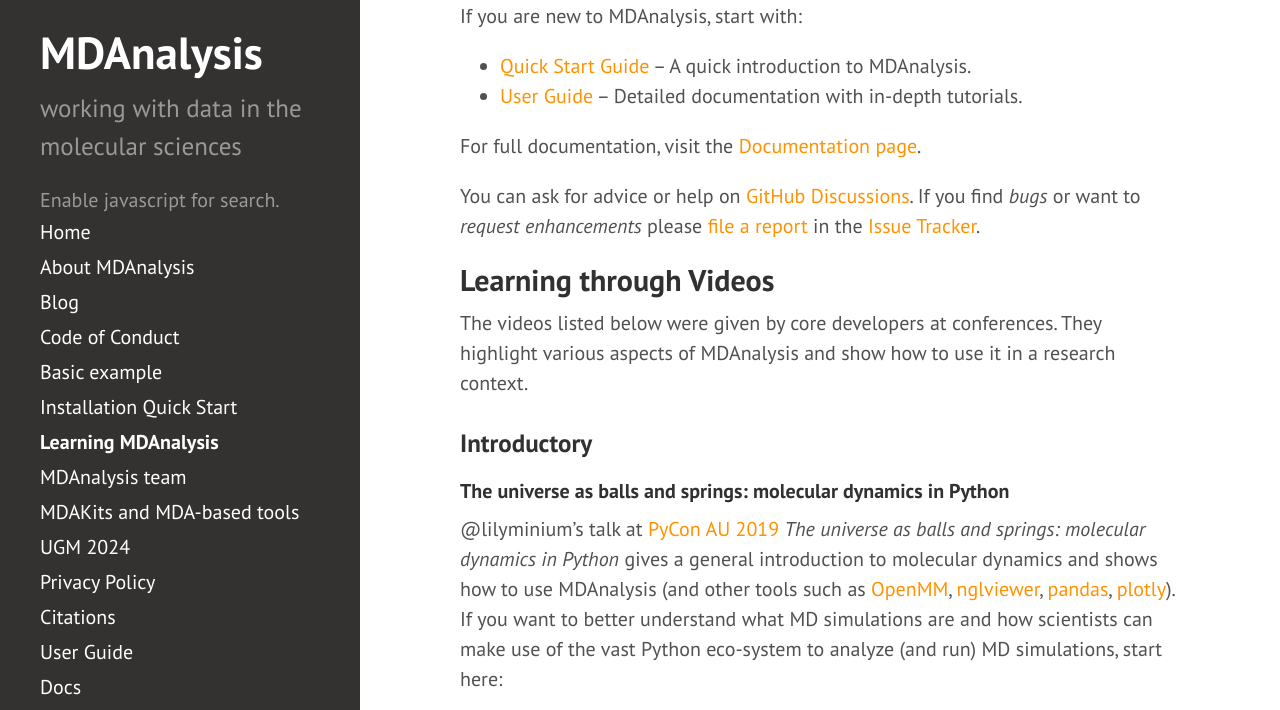
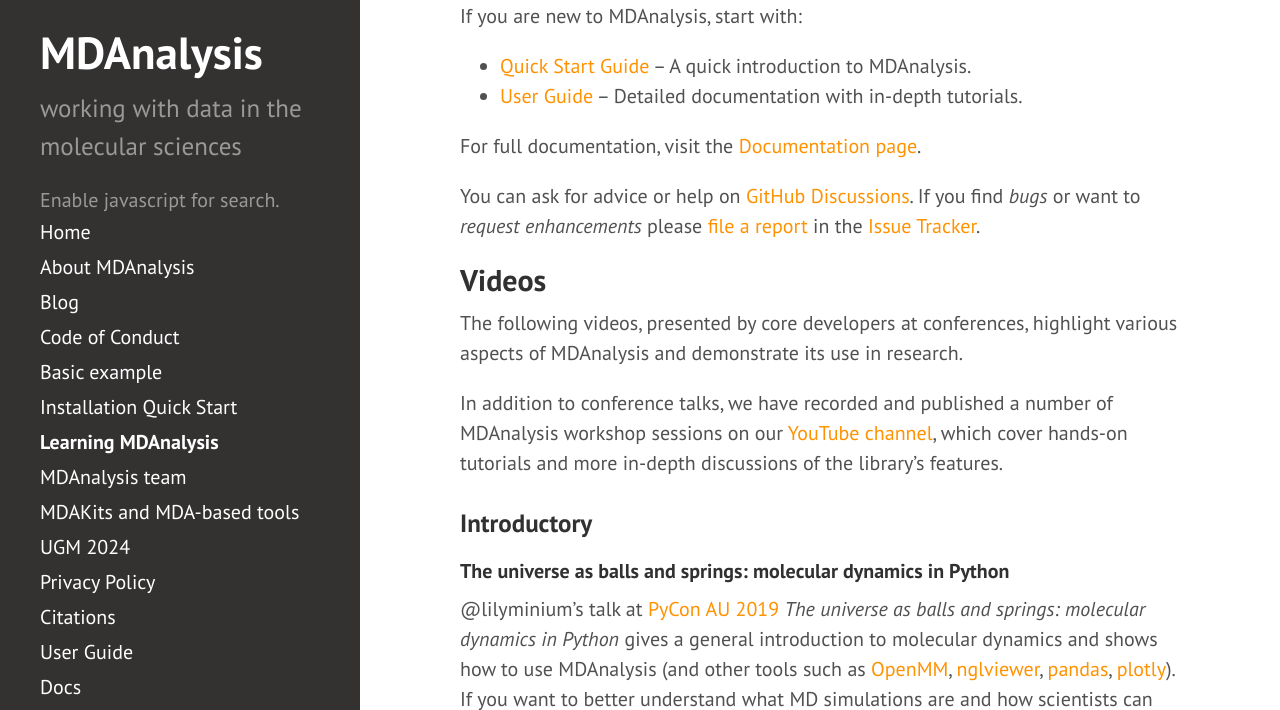
Before and after one commit to MDAnalysis/MDAnalysis.github.io, a Jekyll site: the page built from pages/learning_MDAnalysis.md, in a window 1280 px wide and 900 px high, scrolled down 437 px, cut to the strip 0-710 px from the top of the window. Built offline with Jekyll 4.4.1, drawn with Linux system fonts in a browser that asks for light colours; comment, search, counter and statistics services are not loaded.

Commit message:
address PR review comments

```diff
--- a/pages/learning_MDAnalysis.md
+++ b/pages/learning_MDAnalysis.md
@@ -20,11 +20,11 @@ For full documentation, visit the [Documentation page]({{ site.docs.url }}).
 You can ask for advice or help on [{{ site.mailinglists.discussion.name }}]({{
 site.mailinglists.discussion.url }}). If you find *bugs* or want to *request enhancements* please [file a report]({{site.github.wiki }}/ReportingProblems) in the [Issue Tracker]({{sitemap.github.issues }}).
 
-## Learning through Videos ##
+## Videos ##
 
-The videos listed below were given by core developers at
-conferences. They highlight various aspects of MDAnalysis and show how
-to use it in a research context.
+The following videos, presented by core developers at conferences, highlight various aspects of MDAnalysis and demonstrate its use in research.
+
+In addition to conference talks, we have recorded and published a number of MDAnalysis workshop sessions on our [YouTube channel](https://www.youtube.com/channel/UC3TCuK-z_bJNdwWCvsH9D3Q), which cover hands-on tutorials and more in-depth discussions of the library's features.
 
 ### Introductory ###
 
```
